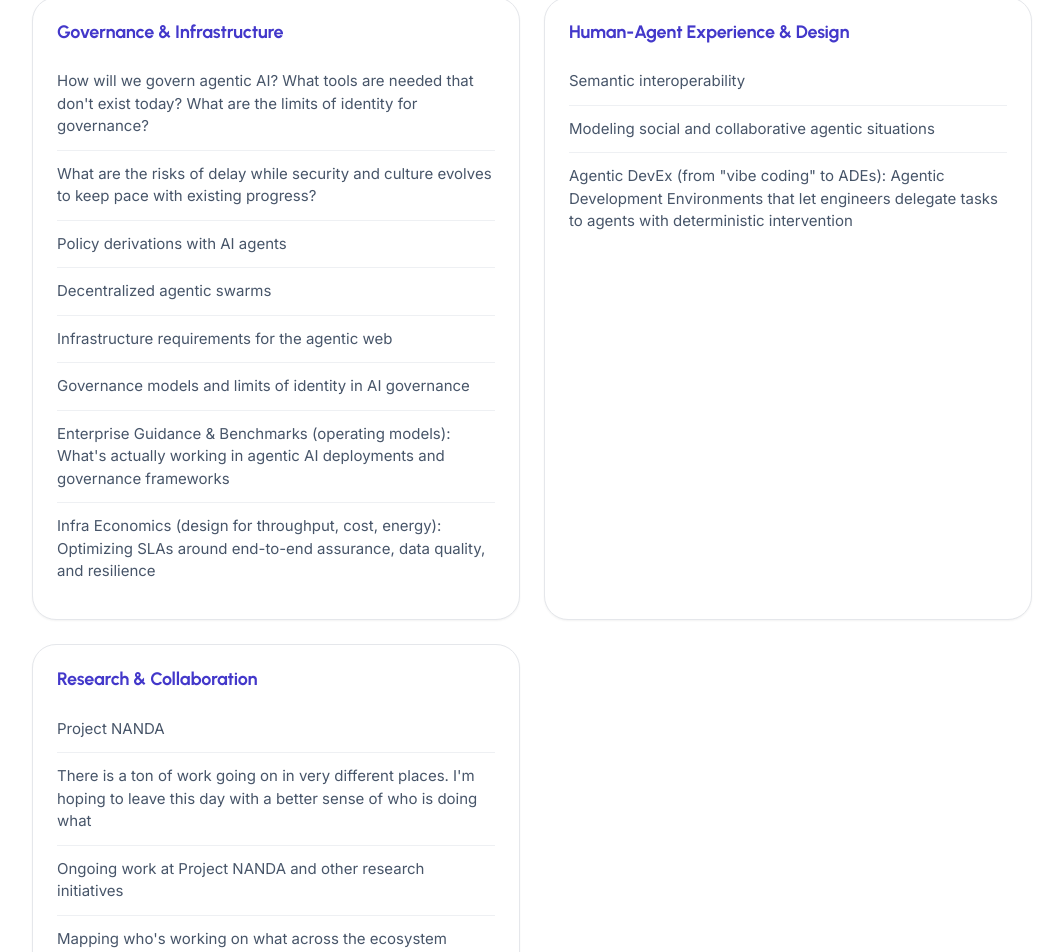
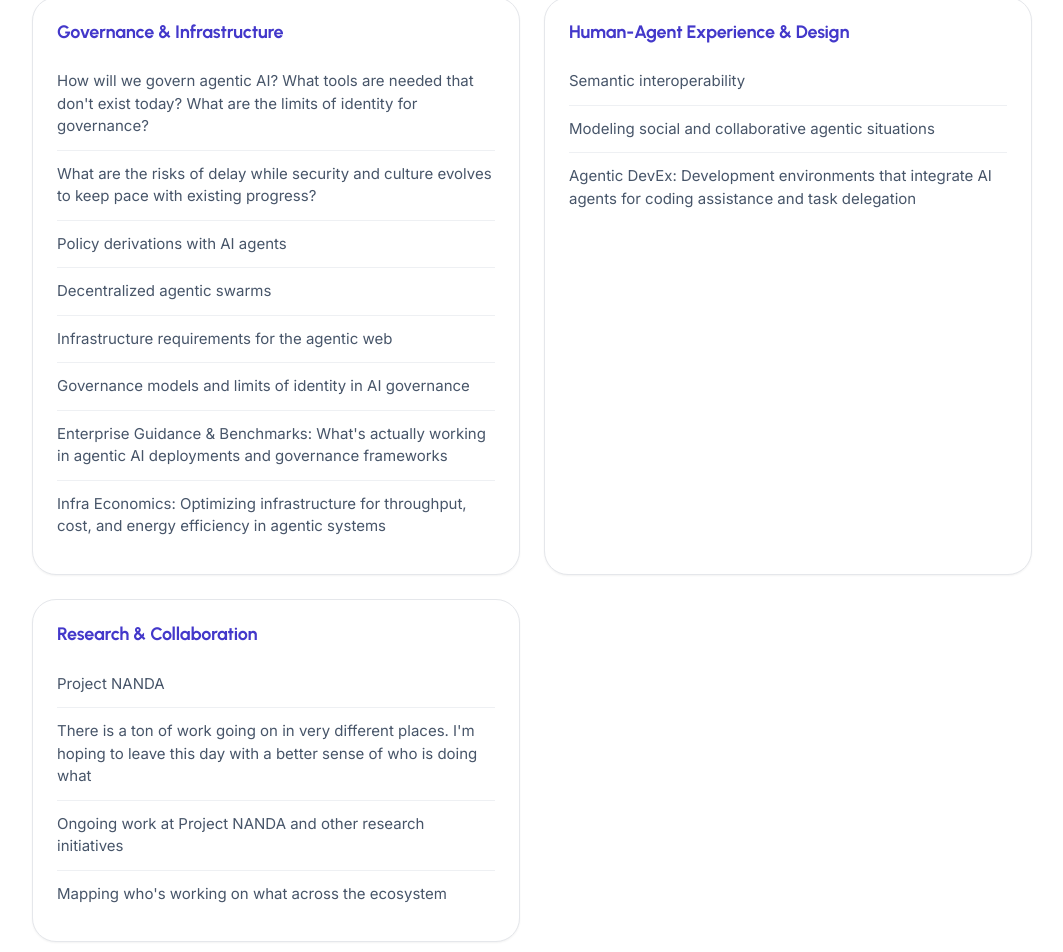
Before and after one commit to agenticinternetworkshop/agenticinternetworkshop.org, a Next.js app: page /topics in a window 1280 px wide. Shown: the part 2371-3323 px from the top of the page, without its empty margins (108-1171 px from the left). Built offline with nearby package versions, Linux system fonts and the light colour scheme.

Commit message:
added agent overlay as sponsor

```diff
--- a/src/app/page.tsx
+++ b/src/app/page.tsx
@@ -674,6 +674,11 @@ export default function Home() {
                 alt="Glide Identity"
                 title="Snacks Sponsor"
               />
+              <SponsorCard
+                logo="/sponsors/agentoverlay.png"
+                alt="Agent Overlay"
+                title="Open Gifting Sponsor"
+              />
             </div>
 
             <div className="sponsors-text">
--- a/src/app/topics/page.tsx
+++ b/src/app/topics/page.tsx
@@ -154,8 +154,8 @@ export default function TopicsPage() {
                     <li>Decentralized agentic swarms</li>
                     <li>Infrastructure requirements for the agentic web</li>
                     <li>Governance models and limits of identity in AI governance</li>
-                    <li>Enterprise Guidance & Benchmarks (operating models): What's actually working in agentic AI deployments and governance frameworks</li>
-                    <li>Infra Economics (design for throughput, cost, energy): Optimizing SLAs around end-to-end assurance, data quality, and resilience</li>
+                    <li>Enterprise Guidance & Benchmarks: What's actually working in agentic AI deployments and governance frameworks</li>
+                    <li>Infra Economics: Optimizing infrastructure for throughput, cost, and energy efficiency in agentic systems</li>
                   </ul>
                 </div>
 
@@ -164,7 +164,7 @@ export default function TopicsPage() {
                   <ul className="topic-list">
                     <li>Semantic interoperability</li>
                     <li>Modeling social and collaborative agentic situations</li>
-                    <li>Agentic DevEx (from "vibe coding" to ADEs): Agentic Development Environments that let engineers delegate tasks to agents with deterministic intervention</li>
+                    <li>Agentic DevEx: Development environments that integrate AI agents for coding assistance and task delegation</li>
                   </ul>
                 </div>
 
```
Also changed, not shown: public/sponsors/agentoverlay.png (added).
